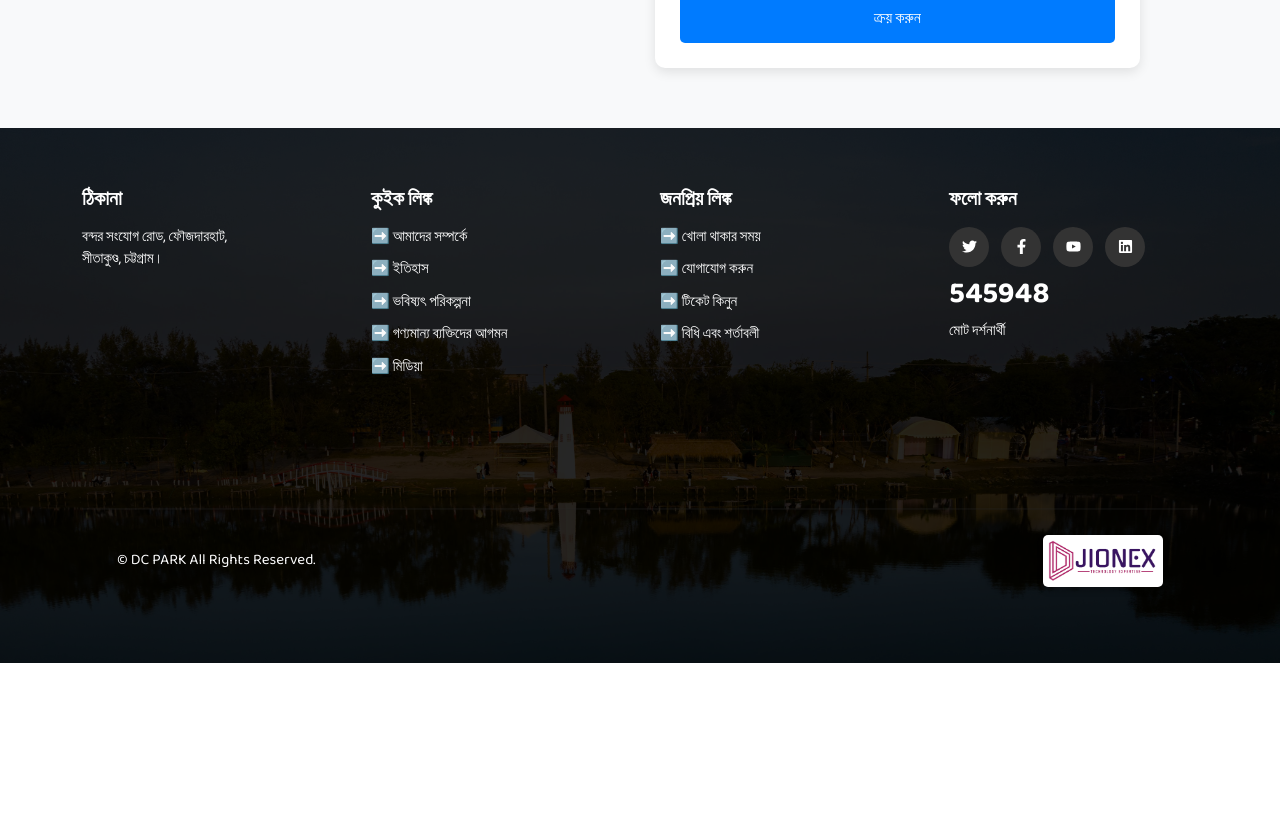
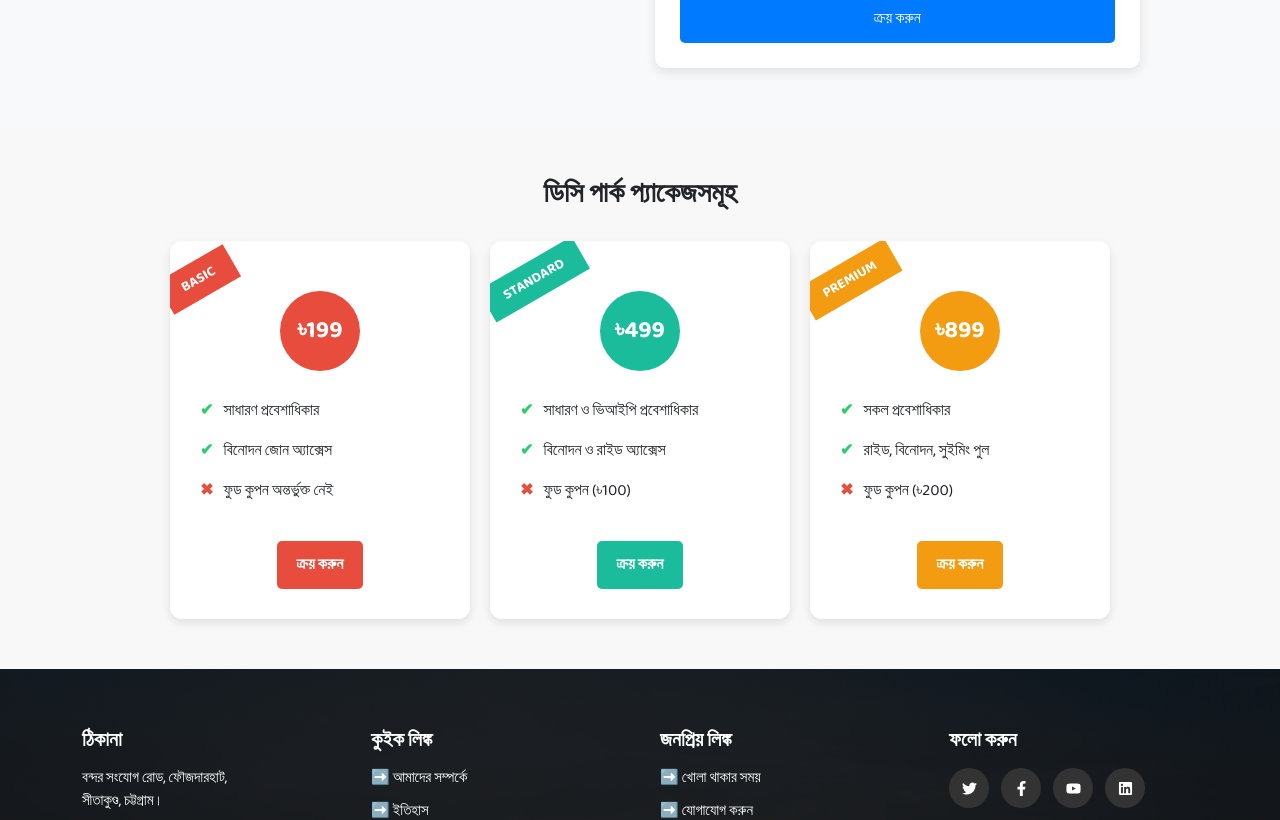
Before and after one commit to Maptaul/dc-park, a Next.js app: page /e-services in a window 1280 px wide. Shown: the part 1160-1980 px from the top of the page. Before the commit the page ends 1823 px from the top, so only its background shows below. Built offline with nearby package versions, Linux system fonts and the light colour scheme; grey boxes are pictures that could not be loaded.

Commit message:
package add

```diff
--- a/src/pages/e-services/index.tsx
+++ b/src/pages/e-services/index.tsx
@@ -97,6 +97,46 @@ export default function Home() {
             </div>
           </Container>
         </section>
+        {/* Package Pricing Section */}
+        <section className={styles.pricingSection}>
+          <Container>
+            <h2 className="text-center">ডিসি পার্ক প্যাকেজসমূহ</h2>
+            <div className={styles.pricingContainer}>
+              <div className={styles.pricingCard}>
+                <div className={styles.badge}>BASIC</div>
+                <div className={styles.priceCircle}>৳199</div>
+                <ul>
+                  <li>সাধারণ প্রবেশাধিকার</li>
+                  <li>বিনোদন জোন অ্যাক্সেস</li>
+                  <li>ফুড কুপন অন্তর্ভুক্ত নেই</li>
+                </ul>
+                <button className={styles.buyBtn}>ক্রয় করুন</button>
+              </div>
+
+              <div className={styles.pricingCard}>
+                <div className={styles.badge}>STANDARD</div>
+                <div className={styles.priceCircle}>৳499</div>
+                <ul>
+                  <li>সাধারণ ও ভিআইপি প্রবেশাধিকার</li>
+                  <li>বিনোদন ও রাইড অ্যাক্সেস</li>
+                  <li>ফুড কুপন (৳100)</li>
+                </ul>
+                <button className={styles.buyBtn}>ক্রয় করুন</button>
+              </div>
+
+              <div className={styles.pricingCard}>
+                <div className={styles.badge}>PREMIUM</div>
+                <div className={styles.priceCircle}>৳899</div>
+                <ul>
+                  <li>সকল প্রবেশাধিকার</li>
+                  <li>রাইড, বিনোদন, সুইমিং পুল</li>
+                  <li>ফুড কুপন (৳200)</li>
+                </ul>
+                <button className={styles.buyBtn}>ক্রয় করুন</button>
+              </div>
+            </div>
+          </Container>
+        </section>
       </main>
       <Footer />
     </>
--- a/src/pages/e-services/services.module.scss
+++ b/src/pages/e-services/services.module.scss
@@ -50,19 +50,16 @@
     }
 }
 
-/* ============================
-   Left Side - Ticket Info
-============================ */
+/* Left Side - Ticket Info */
 .ticketInfo {
     flex: 1;
-    // background: #fff;
     padding: 25px;
     border-radius: 10px;
-    // box-shadow: 0px 4px 12px rgba(0, 0, 0, 0.1);
     text-align: center;
+    display: flex;
+    flex-direction: column;
+    align-items: center;
     justify-content: center;
-    align-items: center;
-
 
     h2 {
         font-size: 24px;
@@ -75,15 +72,14 @@
         color: #555;
         margin-bottom: 10px;
     }
-    img{
+
+    img {
         width: 60%;
-        height: 50%;
+        height: auto;
     }
 }
 
-/* ============================
-   Right Side - Ticket Form
-============================ */
+/* Right Side - Ticket Form */
 .ticketFormContainer {
     flex: 1;
     background: #fff;
@@ -95,6 +91,7 @@
         font-size: 22px;
         margin-bottom: 15px;
         color: #333;
+        text-align: center;
     }
 
     form {
@@ -132,3 +129,157 @@
         }
     }
 }
+
+/* ============================
+   Package Pricing Section
+============================ */
+.pricingSection {
+    padding: 50px 0;
+    background-color: #f8f8f8;
+    text-align: center;
+
+    h2 {
+      font-size: 28px;
+      margin-bottom: 30px;
+    }
+
+    .pricingContainer {
+      display: flex;
+      justify-content: center;
+      gap: 20px;
+      flex-wrap: wrap;
+    }
+
+    .pricingCard {
+      background: #fff;
+      border-radius: 12px;
+      padding: 30px;
+      box-shadow: 0 4px 10px rgba(0, 0, 0, 0.1);
+      text-align: center;
+      width: 300px;
+      position: relative;
+      overflow: hidden;
+      transition: transform 0.3s ease, box-shadow 0.3s ease;
+
+      &:hover {
+        transform: translateY(-10px) scale(1.05);
+        box-shadow: 0 10px 20px rgba(0, 0, 0, 0.15);
+      }
+
+      &:nth-child(1) {
+        .badge {
+          background: #e74c3c;
+        }
+        .priceCircle {
+          background: #e74c3c;
+        }
+        .buyBtn {
+          background: #e74c3c;
+        }
+      }
+
+      &:nth-child(2) {
+        .badge {
+          background: #1abc9c;
+        }
+        .priceCircle {
+          background: #1abc9c;
+        }
+        .buyBtn {
+          background: #1abc9c;
+        }
+      }
+
+      &:nth-child(3) {
+        .badge {
+          background: #f39c12;
+        }
+        .priceCircle {
+          background: #f39c12;
+        }
+        .buyBtn {
+          background: #f39c12;
+        }
+      }
+
+      .badge {
+        position: absolute;
+        top: 20px;
+        left: -10px;
+        background: #333;
+        color: white;
+        padding: 8px 20px;
+        font-size: 14px;
+        font-weight: bold;
+        transform: rotate(-30deg);
+      }
+
+      .priceCircle {
+        width: 80px;
+        height: 80px;
+        border-radius: 50%;
+        background: #333;
+        color: white;
+        font-size: 24px;
+        font-weight: bold;
+        display: flex;
+        align-items: center;
+        justify-content: center;
+        margin: 20px auto;
+        transition: transform 0.3s ease;
+      }
+
+      &:hover .priceCircle {
+        transform: scale(1.1);
+      }
+
+      ul {
+        list-style: none;
+        padding: 0;
+        margin: 20px 0;
+        text-align: left;
+
+        li {
+          padding: 8px 0;
+          display: flex;
+          align-items: center;
+          font-size: 16px;
+          transition: color 0.3s ease;
+
+          &:before {
+            content: "✔";
+            color: #2ecc71;
+            margin-right: 10px;
+            font-weight: bold;
+          }
+        }
+
+        li:nth-child(n + 3) {
+          &:before {
+            content: "✖";
+            color: #e74c3c;
+          }
+        }
+      }
+
+      .buyBtn {
+        background: #333;
+        color: white;
+        padding: 12px 20px;
+        border-radius: 5px;
+        display: inline-block;
+        text-decoration: none;
+        font-size: 16px;
+        margin-top: 10px;
+        font-weight: bold;
+        border: none;
+        cursor: pointer;
+        transition: background 0.3s ease, transform 0.2s ease-in-out;
+
+        &:hover {
+          background: darken(#333, 10%);
+          transform: scale(1.05);
+        }
+      }
+    }
+  }
```
